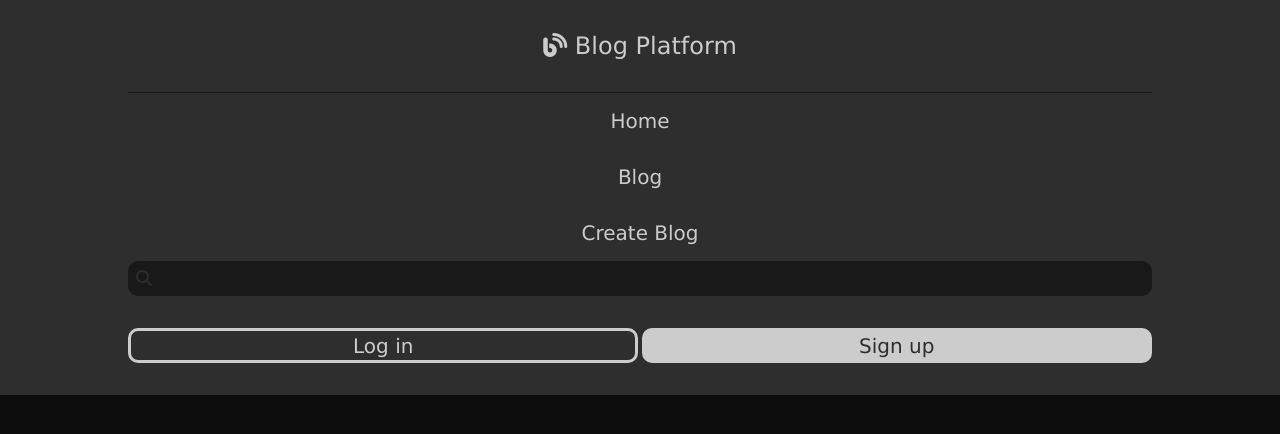
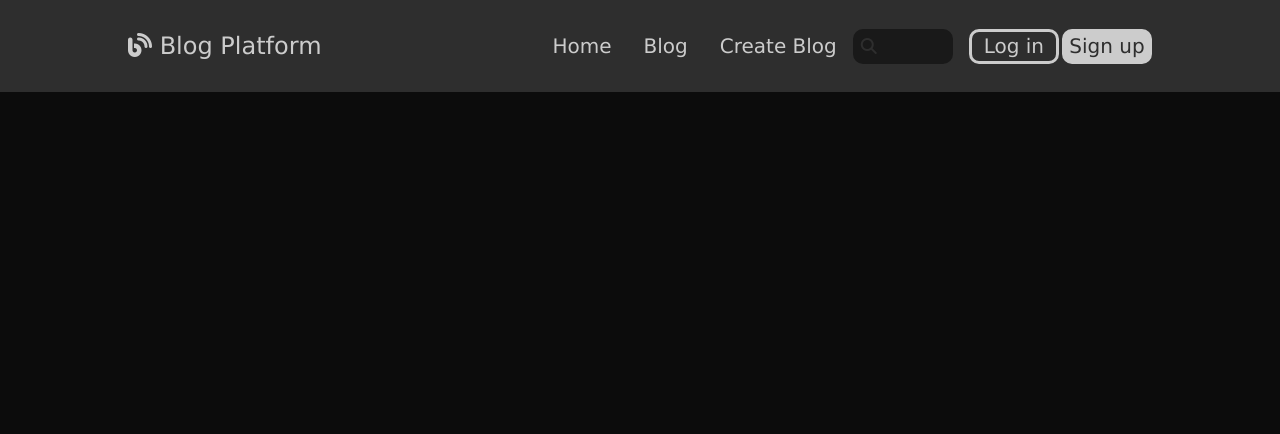
Before and after one commit to thitipongr/thitipongr.github.io, a plain HTML site: page Weekly task/#@2/Weekly task/index.html in a window 1280 px wide. Both pictures are taken after a click on the element "Blog Platform". Drawn offline with Linux system fonts and the light colour scheme.

Commit message:
adjust nav bar for big screen

```diff
--- a/Weekly task/#@2/Weekly task/index.css
+++ b/Weekly task/#@2/Weekly task/index.css
@@ -25,7 +25,6 @@ body {
   nav {
     display: flex;
     align-items: center;
-    padding: 2rem 0;
     background-color: var(--frame-color);
   }
 
@@ -34,6 +33,13 @@ body {
     flex-direction: column;
     justify-content: space-between;
     align-items: center;
+  }
+
+  .logo {
+    padding: 2rem 0;
+    border-bottom: 1px solid var(--sub-color);
+    width: 100%;
+    text-align: center;
   }
 
   .logo a {
@@ -49,9 +55,11 @@ body {
     list-style: none;
     align-items: center;
     margin-bottom: 0px;
-    margin-top: 2rem;
-    border-top: 1px solid var(--sub-color);
     width: 100%;
+  }
+
+  .menu-display {
+    display: flex;
   }
 
   .menu li {
@@ -109,6 +117,7 @@ body {
     border-radius: 10px;
     width: 100%;
     margin-top: 2rem;
+    margin-bottom: 2rem;
   }
 
   .nav-login-btn {
@@ -129,14 +138,62 @@ body {
 
 @media (min-width: 1024px) {
   /* for change nav-bar style */
+
+  .nav-con {
+    flex-direction: row;
+  }
+
+  .logo {
+    border-bottom: 0px;
+    width: auto;
+    text-align: left;
+  }
+
+  .menu {
+    display: flex;
+    flex-direction: row;
+    width: auto;
+  }
+
+  .menu li {
+    margin: 0 1rem;
+    width: auto;
+  }
+
+  .menu li a {
+    width: auto;
+  }
+
+  .menu input {
+    min-width: 100px;
+    width: 100px;
+  }
+
+  .nav-search-box {
+    margin-right: 1rem;
+  }
+
+  .menu div {
+    width: auto;
+  }
+
+  .menu div button {
+    min-width: 90px;
+    margin-top: auto;
+    margin-bottom: auto;
+  }
+}
+
+@media (min-width: 1440px) {
+  .menu input {
+    width: 100%;
+  }
 }
 
 /* .container {
   max-width: 1440px;
   margin: 0 auto;
 }
-
-
 
 nav {
   display: flex;
--- a/Weekly task/#@2/Weekly task/index.html
+++ b/Weekly task/#@2/Weekly task/index.html
@@ -40,12 +40,18 @@
     <script>
       const menuExpand = () => {
         const menuList = document.getElementById("nav-menu");
-        console.log(menuList.style);
-        if (menuList.style.display !== "flex") {
-          menuList.style.display = "flex";
+        console.log(menuList.className);
+        if (menuList.className === "menu") {
+          menuList.className += " menu-display";
         } else {
-          menuList.style.display = "none";
+          menuList.className = "menu";
         }
+
+        // if (menuList.style.display !== "flex") {
+        //   menuList.style.display = "flex";
+        // } else {
+        //   menuList.style.display = "none";
+        // }
       };
     </script>
   </body>
```
